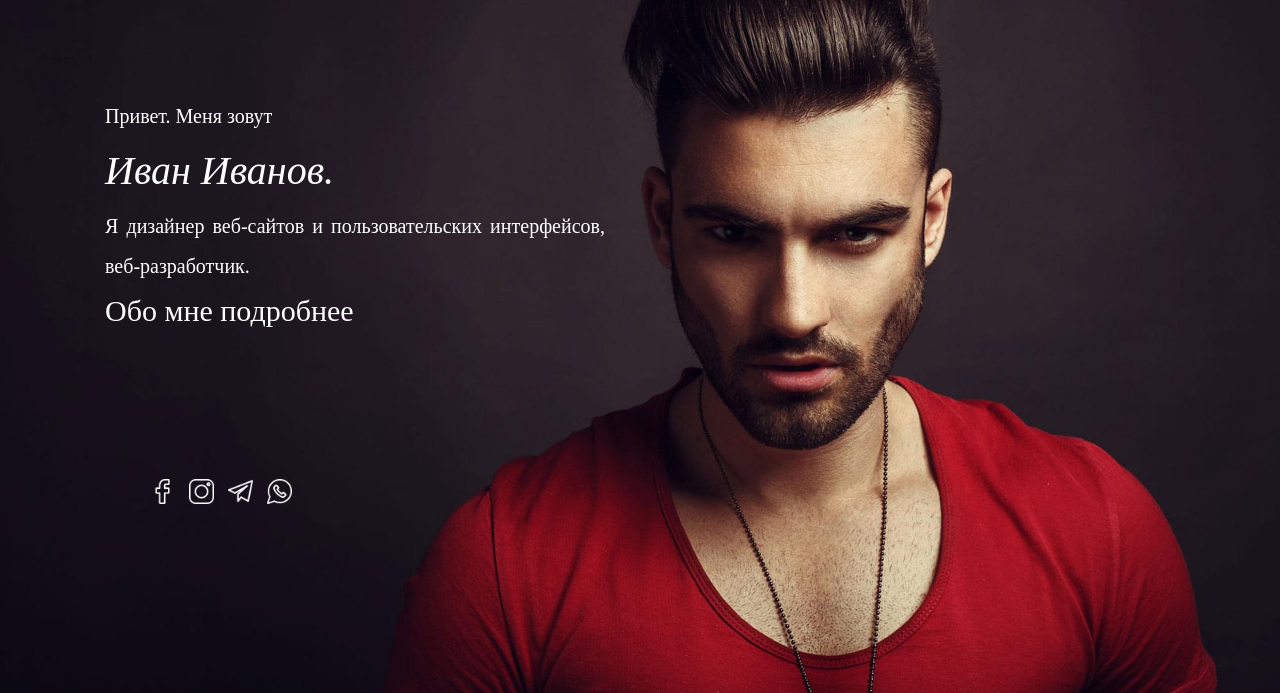
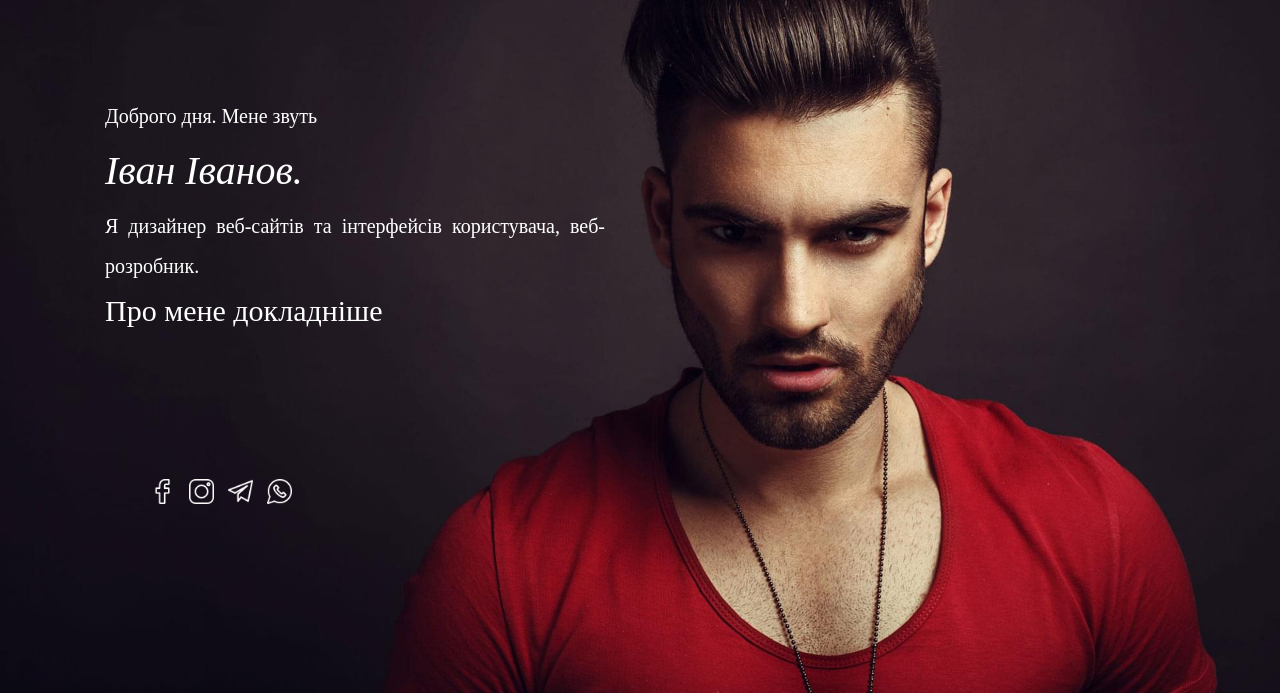
Before and after one commit to schedriy1989/IT-Banda, a plain HTML site: page main.html in a window 1280 px wide. Shown: the part 107-800 px from the top of the page. Drawn offline with Linux system fonts and the light colour scheme.

Commit message:
язык

```diff
--- a/main.html
+++ b/main.html
@@ -33,11 +33,11 @@
 	<section class="main">
 		<div class="conteiner">
 			<div class="hello">
-				<h2>Привет. Меня зовут </h2>
-				<h1>Иван Иванов.</h1>
-				<h3>Я дизайнер веб-сайтов и пользовательских интерфейсов, веб-разработчик.</h3>
+				<h2>Доброго дня. Мене звуть </h2>
+				<h1>Іван Іванов.</h1>
+				<h3>Я дизайнер веб-сайтів та інтерфейсів користувача, веб-розробник.</h3>
 				<a class="about-link" href="about.html">
-					Обо мне подробнее
+					Про мене докладніше
 				</a>
 			</div>
 			<div class="follow">
```
Also changed, not shown: about.html (+4 -4 lines).
